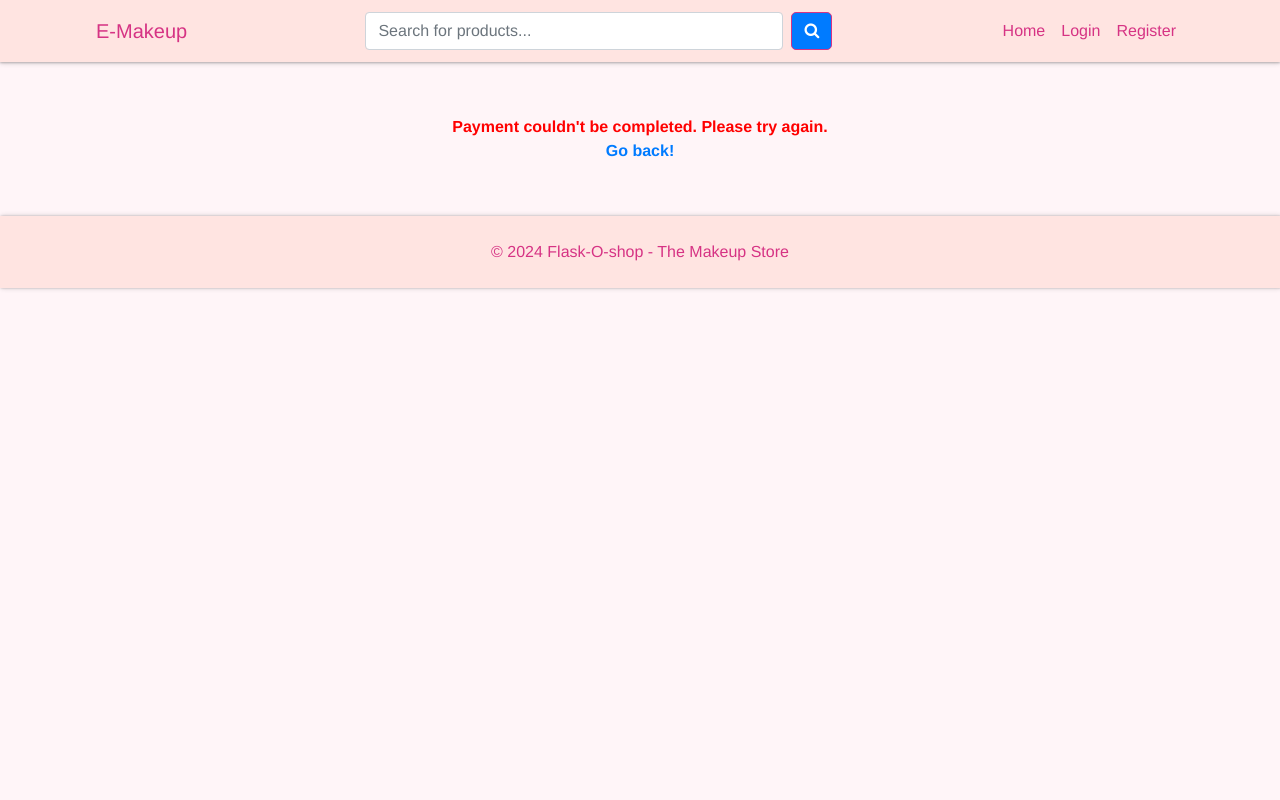
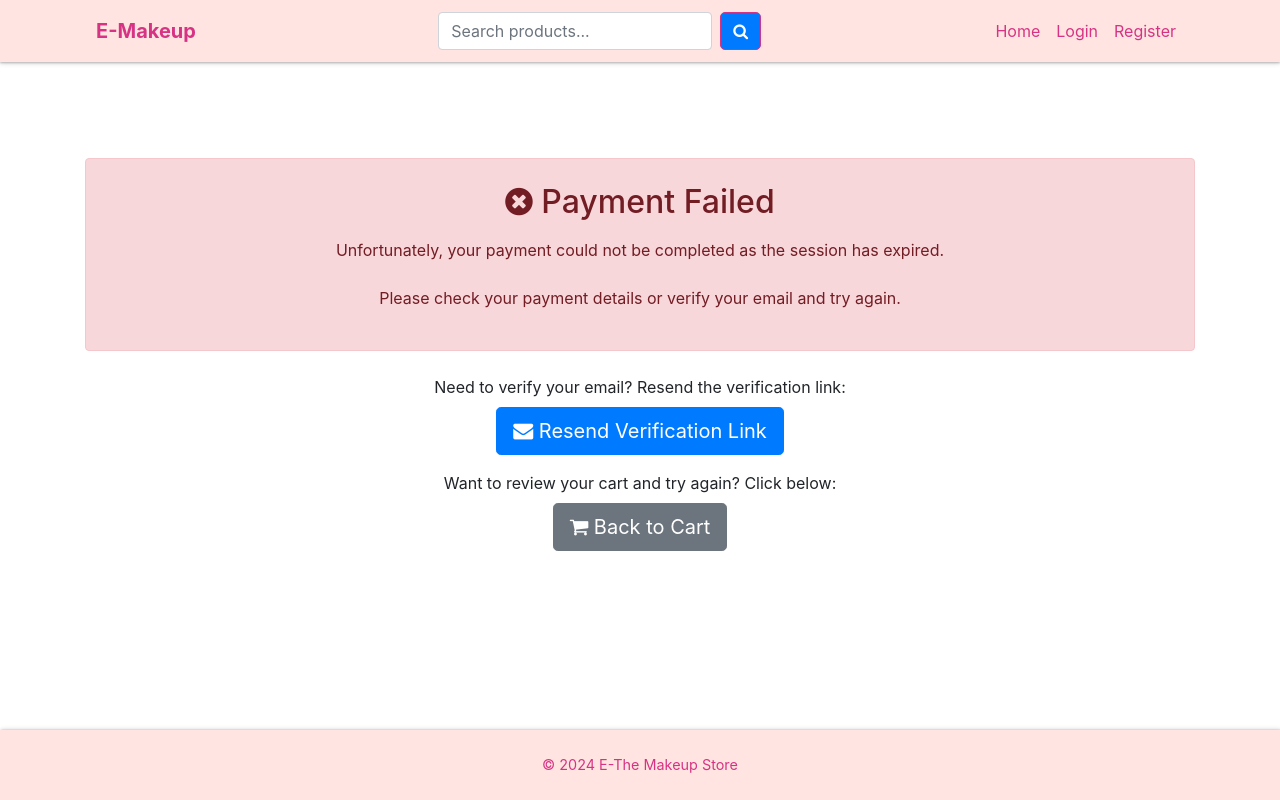
Before and after one commit to HibaBenzahra/Ecom-Makeup, a Flask app: page /checkout_failure in a window 1280 px wide. Run offline with Flask 3, Linux system fonts and the light colour scheme; some libraries are stand-ins or nearby versions.

Commit message:
final version

```diff
--- a/app/forms.py
+++ b/app/forms.py
@@ -12,7 +12,8 @@ class RegisterForm(FlaskForm):
 	name = StringField("Name:", validators=[DataRequired(), Length(max=50)])
 	phone = StringField("Phone No:", validators=[DataRequired(), Length(max=30)])
 	email = StringField("Email:", validators=[DataRequired(), Email()])
-	password = PasswordField("Password:", validators=[DataRequired(), Regexp("^[a-zA-Z0-9_\-&$@#!%^*+.]{8,30}$", message='Password must be 8 characters long and should contain letters, numbers and symbols.')])
+	password = PasswordField("Password:", validators=[DataRequired(), Regexp("^[a-zA-Z0-9_\-&$@#!%^*+.]{8,30}$",
+	                        message='Password must be 8 characters long and should contain letters, numbers and symbols.')])
 	confirm = PasswordField("Confirm Password:",validators=[EqualTo('password', message='Passwords must match')])
 	submit = SubmitField("Register")
 
--- a/app/routes.py
+++ b/app/routes.py
@@ -1,19 +1,12 @@
-from app import app, login_manager, db
-#import os, requests, json
+from app import app, login_manager, db, mail, s
 from datetime import datetime
 from flask import render_template, redirect, url_for, flash, request
 from .forms import LoginForm, RegisterForm, CheckoutForm
 from werkzeug.security import generate_password_hash, check_password_hash
 from flask_login import login_user, current_user, login_required, logout_user
 from .db_models import db, User, Item
-#from itsdangerous import URLSafeTimedSerializer
-#import random
-#import pywhatkit
-#import subprocess
-#from app.wtsp import confirmation_code
-#from dotenv import load_dotenv
-
-
+from itsdangerous import SignatureExpired, BadSignature
+from flask_mail import Message
 
 
 @app.context_processor
@@ -134,28 +127,39 @@ def search():
 	return render_template('home.html', items=items, search=True, query=query)
 
 
+@app.route('/create-checkout-session', methods=['GET', 'POST'])
+def create_checkout_session():
+    form = CheckoutForm()
+    return render_template('checkout.html', form=form)
+
+#Email verification
+@app.route('/confirm_email')
+def confirm_email():
+
+	email = current_user.email
+	token = s.dumps(email, salt='email-confirm')
+
+	msg = Message('Confirm Email', sender='benzahra.hiba@gmail.com', recipients=[email])
+	link = url_for('checkout_success', token=token,  _external=True)
+	msg.body = 'Click on this link to confirm your Order {}'.format(link)
+	mail.send(msg)
+
+	return render_template('email_confirm.html', email='email', token=token)
+
 # Route for successful checkout page
-@app.route('/checkout_success')
-def checkout_success():
-    return render_template('success.html')
+@app.route('/checkout_success/<token>')
+def checkout_success(token):
+	try:
+		email = s.loads(token, salt='email-confirm', max_age=3600)
+		return render_template('success.html')
+	except SignatureExpired:
+		return redirect(url_for('checkout_failure'))
+
+	except BadSignature:
+		return redirect(url_for('checkout_failure'))
+
 
 # Route for failed checkout page
 @app.route('/checkout_failure')
 def checkout_failure():
     return render_template('failure.html')
-
-#whatsapp
-@app.route('/create-checkout-session', methods=['GET', 'POST'])
-def create_checkout_session():
-    form = CheckoutForm()
-
-
-
-     #   subprocess.run(['python', 'other_script.py'])
-
-    if form.validate_on_submit(): #and form.confirm_code.data == confirmation_code
-        return redirect(url_for('checkout_success'))
-    else:
-        flash("Couldn't Checkout", category='danger')
-
-    return render_template('checkout.html', form=form)
--- a/app/templates/base.html
+++ b/app/templates/base.html
@@ -13,34 +13,66 @@
     <link rel="stylesheet" href="{{ url_for('static', filename='style.css') }}">
     <link rel="stylesheet" href="https://cdnjs.cloudflare.com/ajax/libs/font-awesome/4.7.0/css/font-awesome.min.css">
 
-    <title>{% block title %}Flask-O-shop - Makeup Store{% endblock %}</title>
+    <title>{% block title %} E-Makeup Store{% endblock %}</title>
 
-    <!-- Inline Styling for Quick Edits (Move to style.css for larger projects) -->
+    <!-- Custom Styles -->
     <style>
-        body {
-            background-color: #fff5f8;
-            font-family: 'Helvetica Neue', sans-serif;
+        html, body {
+            height: 100%;
+            margin: 0;
+            display: flex;
+            flex-direction: column;
         }
+
         .navbar {
             background-color: #ffe4e1;
         }
-        .navbar-brand, .nav-link {
+
+        .navbar-brand {
+            font-weight: bold;
             color: #d63384 !important;
         }
+
+        .nav-link {
+            color: #d63384 !important;
+        }
+
         .nav-link:hover {
             color: #c2185b !important;
         }
+
         .btn-outline-success {
             border-color: #d63384;
             color: #d63384;
         }
+
         .btn-outline-success:hover {
             background-color: #d63384;
             color: #fff;
         }
+        .container {
+            flex: 1; /* Main content area grows to fill available space */
+        }
+
         footer {
             background-color: #ffe4e1;
             color: #d63384;
+            text-align: center;
+            padding: 1rem 0;
+        }
+
+        footer p {
+            margin: 0;
+            font-size: 0.9rem;
+        }
+
+        .dropdown-menu a {
+            color: #d63384 !important;
+        }
+
+        .dropdown-menu a:hover {
+            color: #fff;
+            background-color: #cd94b0;
         }
     </style>
 </head>
@@ -55,8 +87,8 @@
 
         <div class="collapse navbar-collapse" id="navbarNav">
             <!-- Search Form -->
-            <form class="form-inline ml-auto" action="{{ url_for('search') }}" method="get">
-                <input class="form-control mr-2" type="search" name="query" placeholder="Search for products..." aria-label="Search" size="40" required>
+            <form class="form-inline ml-lg-auto mb-2 mb-lg-0" action="{{ url_for('search') }}" method="get">
+                <input class="form-control mr-2" type="search" name="query" placeholder="Search products..." aria-label="Search" required>
                 <button class="btn btn-outline-success" type="submit"><i class="fa fa-search"></i></button>
             </form>
 
@@ -68,20 +100,18 @@
                     <li class="nav-item"><a class="nav-link" href="{{ url_for('register') }}">Register</a></li>
                 {% else %}
                     <li class="nav-item">
-                        <a class="nav-link" href="#"><i class="fa fa-bell" aria-hidden="true"></i></a>
-                    </li>
-                    <li class="nav-item">
                         <a class="nav-link" href="{{ url_for('cart') }}"><i class="fa fa-shopping-cart" aria-hidden="true"></i></a>
                     </li>
                     <li class="nav-item dropdown">
                         <a class="nav-link dropdown-toggle" href="#" id="userMenu" role="button" data-toggle="dropdown" aria-haspopup="true" aria-expanded="false">
                             <i class="fa fa-user-circle" aria-hidden="true"></i> {{ current_user.name }}
                         </a>
-                        <div class="dropdown-menu" aria-labelledby="userMenu">
+                        <div class="dropdown-menu dropdown-menu-right" aria-labelledby="userMenu">
                             <a class="dropdown-item" href="{{ url_for('orders') }}">My Orders</a>
                             {% if current_user.admin %}
                                 <a class="dropdown-item" href="{{ url_for('admin.dashboard') }}">Admin Dashboard</a>
                             {% endif %}
+                            <div class="dropdown-divider"></div>
                             <a class="dropdown-item text-danger" href="{{ url_for('logout') }}">Logout</a>
                         </div>
                     </li>
@@ -97,9 +127,7 @@
 
     <!-- Footer -->
     <footer class="text-center py-4">
-        <div class="container">
-            <p class="mb-0">© {{ now.year }} Flask-O-shop - The Makeup Store</p>
-        </div>
+        <p>© {{ now.year }} E-The Makeup Store</p>
     </footer>
 
     <!-- JavaScript Libraries -->
--- a/app/templates/cart.html
+++ b/app/templates/cart.html
@@ -1,7 +1,7 @@
 {% extends "base.html" %}
 
 {% block title %}
-	Cart - Flask-O-shop
+	Cart
 {% endblock %}
 <script src="https://js.stripe.com/v3/"></script>
 {% block content %}
--- a/app/templates/failure.html
+++ b/app/templates/failure.html
@@ -1,12 +1,28 @@
 {% extends "base.html" %}
 
 {% block title %}
-	Payment Failure - Flask-O-shop
+    Payment Failure - Flask-O-shop
 {% endblock %}
 
 {% block content %}
-    <div class="flash-error">
-        Payment couldn't be completed. Please try again.
-        <a href="{{ url_for('cart') }}">Go back!</a>
+    <div class="payment-failure-container text-center my-5">
+        <!-- Alert Message -->
+        <div class="alert alert-danger py-4">
+            <h2 class="mb-3"><i class="fa fa-times-circle" aria-hidden="true"></i> Payment Failed</h2>
+            <p class="mb-4">Unfortunately, your payment could not be completed as the session has expired.</p>
+            <p>Please check your payment details or verify your email and try again.</p>
+        </div>
+
+        <!-- Action Buttons -->
+        <div class="action-buttons mt-4">
+            <p class="mb-2">Need to verify your email? Resend the verification link:</p>
+            <a href="{{ url_for('confirm_email') }}" class="btn btn-primary btn-lg mb-3">
+                <i class="fa fa-envelope"></i> Resend Verification Link
+            </a>
+            <p class="mb-2">Want to review your cart and try again? Click below:</p>
+            <a href="{{ url_for('cart') }}" class="btn btn-secondary btn-lg">
+                <i class="fa fa-shopping-cart"></i> Back to Cart
+            </a>
+        </div>
     </div>
 {% endblock %}
--- a/app/templates/home.html
+++ b/app/templates/home.html
@@ -1,7 +1,7 @@
 {% extends "base.html" %}
 
 {% block title %}
-	Home - Flask-O-shop
+	Home
 {% endblock %}
 
 {% block content %}
--- a/app/templates/item.html
+++ b/app/templates/item.html
@@ -50,5 +50,4 @@
             </form>
         </div>
     </div>
-
 {% endblock %}
--- a/app/templates/login.html
+++ b/app/templates/login.html
@@ -1,11 +1,11 @@
 {% extends "base.html" %}
 
 {% block title %}
-	Login - Flask-O-shop
+	Login
 {% endblock %}
 
 {% block content %}
-	<h3 class="text-center"> Log in to Flask-O-shop </h3>
+	<h3 class="text-center"> Log in to E-Makeup Store </h3>
 	<hr>
 	{% with msgs =  get_flashed_messages(with_categories=True) %}
 		{% for c, msg in msgs %}
--- a/app/templates/orders.html
+++ b/app/templates/orders.html
@@ -1,7 +1,7 @@
 {% extends "base.html" %}
 
 {% block title %}
-	Orders - Flask-O-shop
+	Orders
 {% endblock %}
 <script src="https://js.stripe.com/v3/"></script>
 {% block content %}
@@ -43,6 +43,5 @@
         </tr>
     {% endfor %}
     </table>
-
 	{% endif %}
 {% endblock %}
--- a/app/templates/register.html
+++ b/app/templates/register.html
@@ -1,11 +1,11 @@
 {% extends "base.html" %}
 
 {% block title %}
-	Register - Flask-O-shop
+	Register
 {% endblock %}
 
 {% block content %}
-	<h3 class="text-center"> Register to Flask-O-shop </h3>
+	<h3 class="text-center"> Register to E-Makeup Store </h3>
 	<hr>
 	{% with msgs =  get_flashed_messages(with_categories=True) %}
 		{% for c, msg in msgs %}
```
Also changed, not shown: app/__init__.py (+12 -4 lines), app/templates/checkout.html (+3 -13 lines), app/templates/email_confirm.html (added, +20 -0 lines), app/templates/success.html (+6 -5 lines), instance/test.db.
